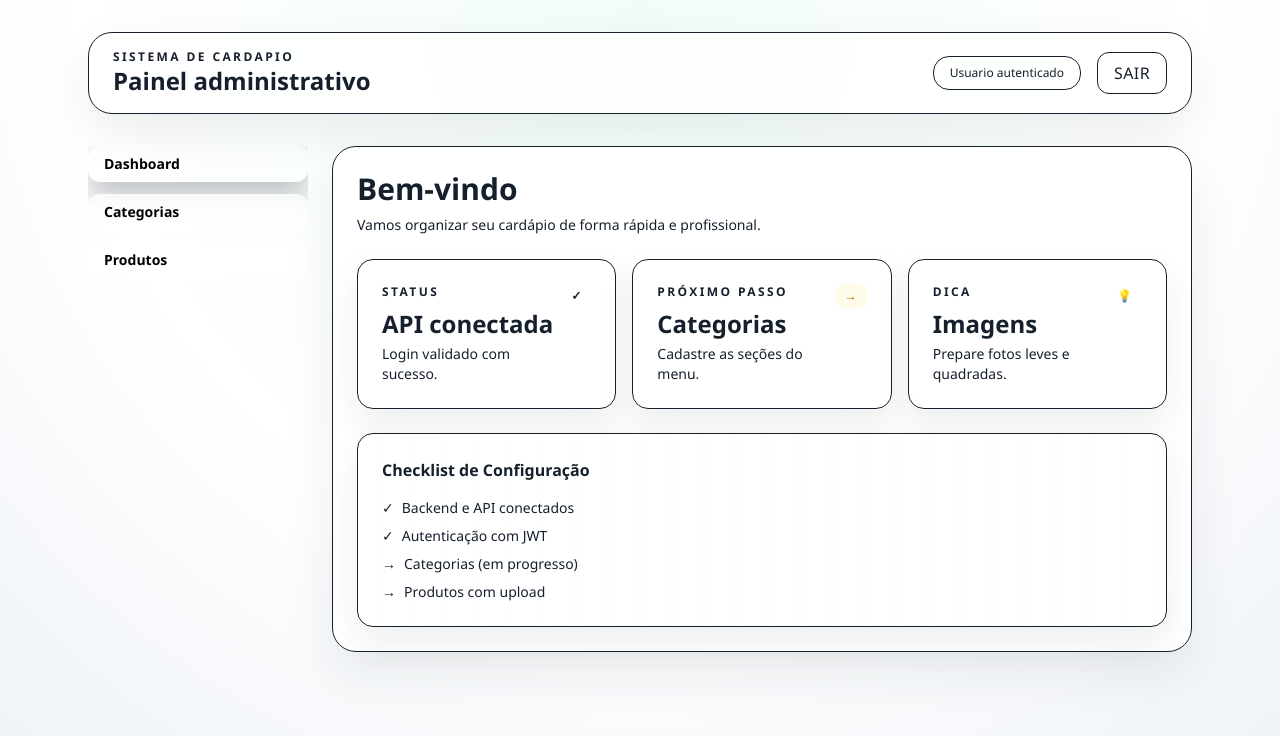
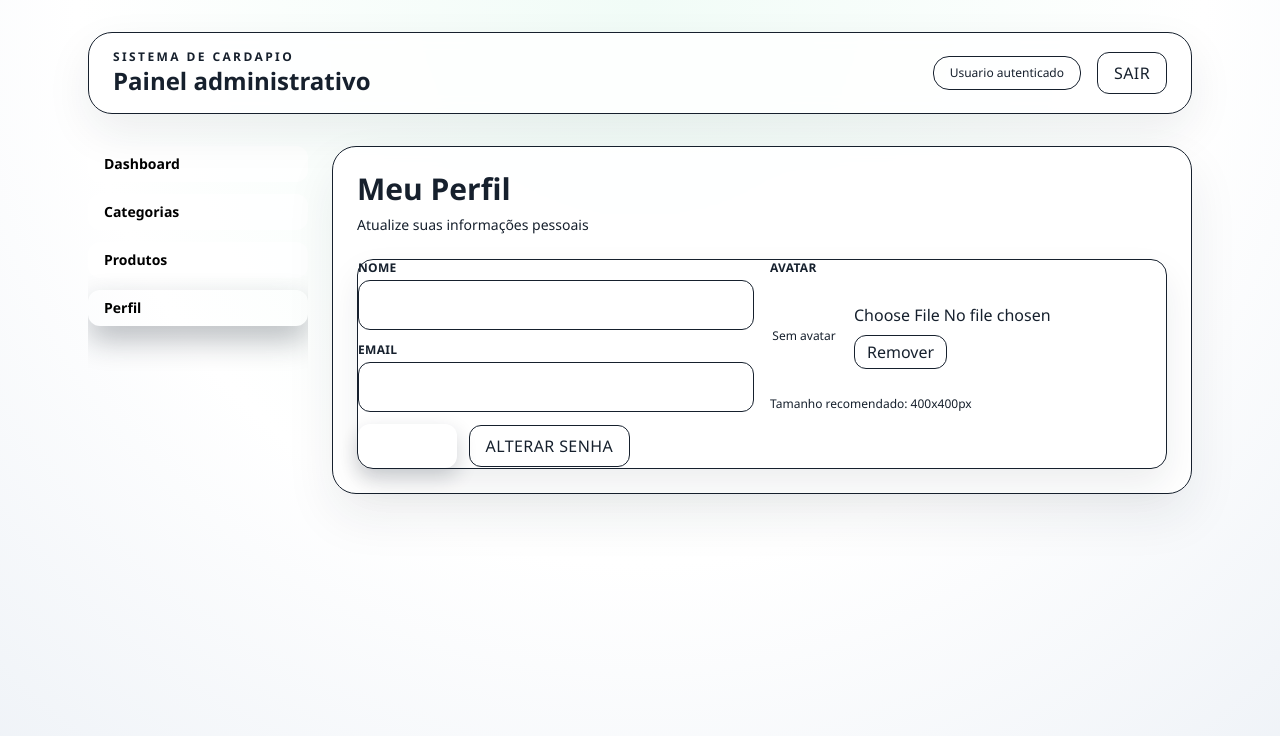
Before and after one commit to VITAO23/frontend-Sistema-de-Cardapio-SaaS, a React (Vite) app: page /profile in a window 1280 px wide. Before the commit this address led to /dashboard. Shown: the top 736 px of the page. Built offline with nearby package versions, Linux system fonts and the light colour scheme; no server answers; sample sign-in values are in the browser's storage.

Commit message:
feat: add AvatarUploader and ChangePasswordModal components; implement Profile page with avatar upload and password change functionality

```diff
--- /dev/null
+++ b/src/components/AvatarUploader.tsx
@@ -0,0 +1,54 @@
+import { useEffect, useState } from 'react';
+
+type Props = {
+  initialUrl?: string | null;
+  onChange?: (file: File | null) => void;
+};
+
+export default function AvatarUploader({ initialUrl = null, onChange }: Props) {
+  const [preview, setPreview] = useState<string | null>(initialUrl);
+  const [file, setFile] = useState<File | null>(null);
+
+  useEffect(() => {
+    setPreview(initialUrl);
+  }, [initialUrl]);
+
+  useEffect(() => {
+    onChange?.(file ?? null);
+  }, [file, onChange]);
+
+  function handleFile(e: React.ChangeEvent<HTMLInputElement>) {
+    const f = e.target.files?.[0] ?? null;
+    setFile(f);
+    setPreview(f ? URL.createObjectURL(f) : initialUrl);
+  }
+
+  function handleRemove() {
+    setFile(null);
+    setPreview(null);
+  }
+
+  return (
+    <div className="flex items-center gap-4">
+      <div className="h-24 w-24 overflow-hidden rounded-xl bg-ink-50">
+        {preview ? (
+          // eslint-disable-next-line jsx-a11y/img-redundant-alt
+          <img src={preview} alt="avatar" className="h-full w-full object-cover" />
+        ) : (
+          <div className="flex h-full w-full items-center justify-center text-xs text-ink-400">
+            Sem avatar
+          </div>
+        )}
+      </div>
+
+      <div className="flex flex-col">
+        <input id="avatar" type="file" accept="image/*" onChange={handleFile} />
+        <div className="mt-2 flex gap-2">
+          <button type="button" className="rounded-xl border px-3 py-1 text-xs" onClick={handleRemove}>
+            Remover
+          </button>
+        </div>
+      </div>
+    </div>
+  );
+}
--- /dev/null
+++ b/src/components/ChangePasswordModal.tsx
@@ -0,0 +1,80 @@
+import { useState } from 'react';
+import { z } from 'zod';
+import { useForm } from 'react-hook-form';
+import { zodResolver } from '@hookform/resolvers/zod';
+import Button from './Button';
+import Input from './Input';
+import Card from './Card';
+import Alert from './Alert';
+import { api } from '../services/api';
+
+const schema = z.object({
+  currentPassword: z.string().min(6, 'Informe a senha atual.'),
+  newPassword: z.string().min(6, 'A nova senha precisa ter ao menos 6 caracteres.'),
+  confirmPassword: z.string().min(6),
+}).refine((v) => v.newPassword === v.confirmPassword, {
+  message: 'Senha de confirmação não confere.',
+  path: ['confirmPassword'],
+});
+
+type Form = z.infer<typeof schema>;
+
+export default function ChangePasswordModal({
+  open,
+  onClose,
+}: {
+  open: boolean;
+  onClose: () => void;
+}) {
+  const [loading, setLoading] = useState(false);
+  const [error, setError] = useState<string | null>(null);
+  const [success, setSuccess] = useState<string | null>(null);
+
+  const { register, handleSubmit, reset } = useForm<Form>({ resolver: zodResolver(schema) });
+
+  if (!open) return null;
+
+  const onSubmit = async (data: Form) => {
+    setLoading(true);
+    setError(null);
+    setSuccess(null);
+    try {
+      await api.post('/users/me/password', {
+        currentPassword: data.currentPassword,
+        newPassword: data.newPassword,
+      });
+      setSuccess('Senha alterada com sucesso.');
+      reset();
+    } catch (err: any) {
+      setError(err?.response?.data?.message ?? 'Erro ao alterar senha.');
+    } finally {
+      setLoading(false);
+    }
+  };
+
+  return (
+    <div className="fixed inset-0 z-50 flex items-center justify-center bg-black/40">
+      <div className="w-full max-w-md">
+        <Card>
+          <h3 className="mb-4 text-lg font-semibold">Alterar senha</h3>
+          {error && <Alert type="error">{error}</Alert>}
+          {success && <Alert type="success">{success}</Alert>}
+          <form onSubmit={handleSubmit(onSubmit)} className="space-y-3">
+            <Input label="Senha atual" type="password" {...register('currentPassword')} />
+            <Input label="Nova senha" type="password" {...register('newPassword')} />
+            <Input label="Confirmar nova senha" type="password" {...register('confirmPassword')} />
+
+            <div className="flex gap-2">
+              <Button type="submit" isLoading={loading}>
+                Salvar
+              </Button>
+              <button type="button" onClick={onClose} className="rounded-xl border px-4 py-2">
+                Fechar
+              </button>
+            </div>
+          </form>
+        </Card>
+      </div>
+    </div>
+  );
+}
--- a/src/components/index.ts
+++ b/src/components/index.ts
@@ -6,3 +6,5 @@ export { default as Card } from './Card';
 export { default as Badge } from './Badge';
 export { default as Alert } from './Alert';
 export { default as Section } from './Section';
+export { default as AvatarUploader } from './AvatarUploader';
+export { default as ChangePasswordModal } from './ChangePasswordModal';
--- a/src/layouts/AppLayout.tsx
+++ b/src/layouts/AppLayout.tsx
@@ -77,6 +77,19 @@ export default function AppLayout() {
             >
               Produtos
             </NavLink>
+            <NavLink
+              style={{ color: 'black' }}
+              to="/profile"
+              className={({ isActive }) =>
+                `${navLinkBase} ${
+                  isActive
+                    ? 'bg-ink-900 text-white shadow-[0_14px_30px_rgba(22,32,45,0.3)]'
+                    : 'bg-white/80 text-ink-600'
+                }`
+              }
+            >
+              Perfil
+            </NavLink>
           </nav>
 
           <main className="rounded-3xl border border-ink-200 bg-white/90 p-6 shadow-[0_22px_50px_rgba(31,41,55,0.08)] backdrop-blur">
--- /dev/null
+++ b/src/pages/Profile.tsx
@@ -0,0 +1,133 @@
+import { useEffect, useState } from 'react';
+import { z } from 'zod';
+import { useForm } from 'react-hook-form';
+import { zodResolver } from '@hookform/resolvers/zod';
+import { api } from '../services/api';
+import { Input, Button, Section, Card, Alert, AvatarUploader } from '../components';
+import ChangePasswordModal from '../components/ChangePasswordModal';
+
+const profileSchema = z.object({
+  name: z.string().min(2, 'Informe seu nome.'),
+  email: z.string().email('Email inválido.'),
+});
+
+type ProfileForm = z.infer<typeof profileSchema>;
+
+export default function ProfilePage() {
+  const [passwordOpen, setPasswordOpen] = useState(false);
+  const [loading, setLoading] = useState(false);
+  const [avatarPreview, setAvatarPreview] = useState<string | null>(null);
+  const [avatarFile, setAvatarFile] = useState<File | null>(null);
+  const [submitError, setSubmitError] = useState<string | null>(null);
+  const [success, setSuccess] = useState<string | null>(null);
+
+  const { register, handleSubmit, setValue } = useForm<ProfileForm>({
+    resolver: zodResolver(profileSchema),
+  });
+
+  useEffect(() => {
+    void (async () => {
+      setLoading(true);
+      try {
+        const res = await api.get('/users/me');
+        const user = res.data;
+        setValue('name', user.name ?? '');
+        setValue('email', user.email ?? '');
+        if (user.avatarUrl) setAvatarPreview(user.avatarUrl);
+      } catch (err) {
+        // ignore
+      } finally {
+        setLoading(false);
+      }
+    })();
+  }, [setValue]);
+
+  // avatar handled by AvatarUploader
+  const onAvatarChange = (f: File | null) => {
+    setAvatarFile(f);
+    setAvatarPreview(f ? URL.createObjectURL(f) : avatarPreview);
+  };
+
+  async function processImageToJpeg(file: File, size = 400) {
+    return new Promise<Blob | null>((resolve) => {
+      const img = new Image();
+      img.onload = () => {
+        const canvas = document.createElement('canvas');
+        const ctx = canvas.getContext('2d');
+        if (!ctx) return resolve(null);
+        const minSide = Math.min(img.width, img.height);
+        const sx = (img.width - minSide) / 2;
+        const sy = (img.height - minSide) / 2;
+        canvas.width = size;
+        canvas.height = size;
+        ctx.drawImage(img, sx, sy, minSide, minSide, 0, 0, size, size);
+        canvas.toBlob((b) => resolve(b), 'image/jpeg', 0.9);
+      };
+      img.onerror = () => resolve(null);
+      img.src = URL.createObjectURL(file);
+    });
+  }
+
+  const onSubmit = async (data: ProfileForm) => {
+    setSubmitError(null);
+    setSuccess(null);
+    setLoading(true);
+
+    try {
+      await api.put('/users/me', data);
+
+      if (avatarFile) {
+        const blob = await processImageToJpeg(avatarFile, 400);
+        if (blob) {
+          const file = new File([blob], 'avatar.jpg', { type: 'image/jpeg' });
+          const form = new FormData();
+          form.append('avatar', file);
+          await api.post('/users/me/avatar', form, {
+            headers: { 'Content-Type': 'multipart/form-data' },
+          });
+        }
+      }
+
+      setSuccess('Perfil atualizado com sucesso.');
+    } catch (err: any) {
+      setSubmitError(err?.response?.data?.message ?? 'Erro ao atualizar perfil.');
+    } finally {
+      setLoading(false);
+    }
+  };
+
+  return (
+    <Section title="Meu Perfil" subtitle="Atualize suas informações pessoais">
+      <Card>
+        {submitError && <Alert type="error">{submitError}</Alert>}
+        {success && <Alert type="success">{success}</Alert>}
+
+        <form onSubmit={handleSubmit(onSubmit)} className="grid gap-4 md:grid-cols-2">
+          <div className="space-y-3">
+            <Input label="Nome" {...register('name')} />
+            <Input label="Email" type="email" {...register('email')} />
+            <div className="flex items-center gap-3">
+              <Button type="submit" isLoading={loading}>
+                Salvar
+              </Button>
+              <button
+                type="button"
+                onClick={() => setPasswordOpen(true)}
+                className="rounded-xl border border-ink-300 px-4 py-2 text-xs font-semibold uppercase tracking-wide text-ink-600"
+              >
+                Alterar senha
+              </button>
+            </div>
+          </div>
+
+          <div className="space-y-3">
+            <label className="block text-xs font-semibold uppercase tracking-wide text-ink-500">Avatar</label>
+            <AvatarUploader initialUrl={avatarPreview} onChange={onAvatarChange} />
+            <p className="text-xs text-ink-500">Tamanho recomendado: 400x400px</p>
+          </div>
+        </form>
+      </Card>
+      <ChangePasswordModal open={passwordOpen} onClose={() => setPasswordOpen(false)} />
+    </Section>
+  );
+}
--- a/src/routes/AppRoutes.tsx
+++ b/src/routes/AppRoutes.tsx
@@ -4,6 +4,7 @@ import CategoriesPage from '../pages/Categories';
 import DashboardPage from '../pages/Dashboard';
 import LoginPage from '../pages/Login';
 import ProductsPage from '../pages/Products';
+import ProfilePage from '../pages/Profile';
 import ProtectedRoute from './ProtectedRoute';
 import { useAuth } from '../hooks/useAuth';
 
@@ -19,6 +20,7 @@ export default function AppRoutes() {
       <Route element={<ProtectedRoute />}>
         <Route element={<AppLayout />}>
           <Route path="/dashboard" element={<DashboardPage />} />
+          <Route path="/profile" element={<ProfilePage />} />
           <Route path="/categories" element={<CategoriesPage />} />
           <Route path="/products" element={<ProductsPage />} />
           <Route path="*" element={<Navigate to="/dashboard" replace />} />
```
